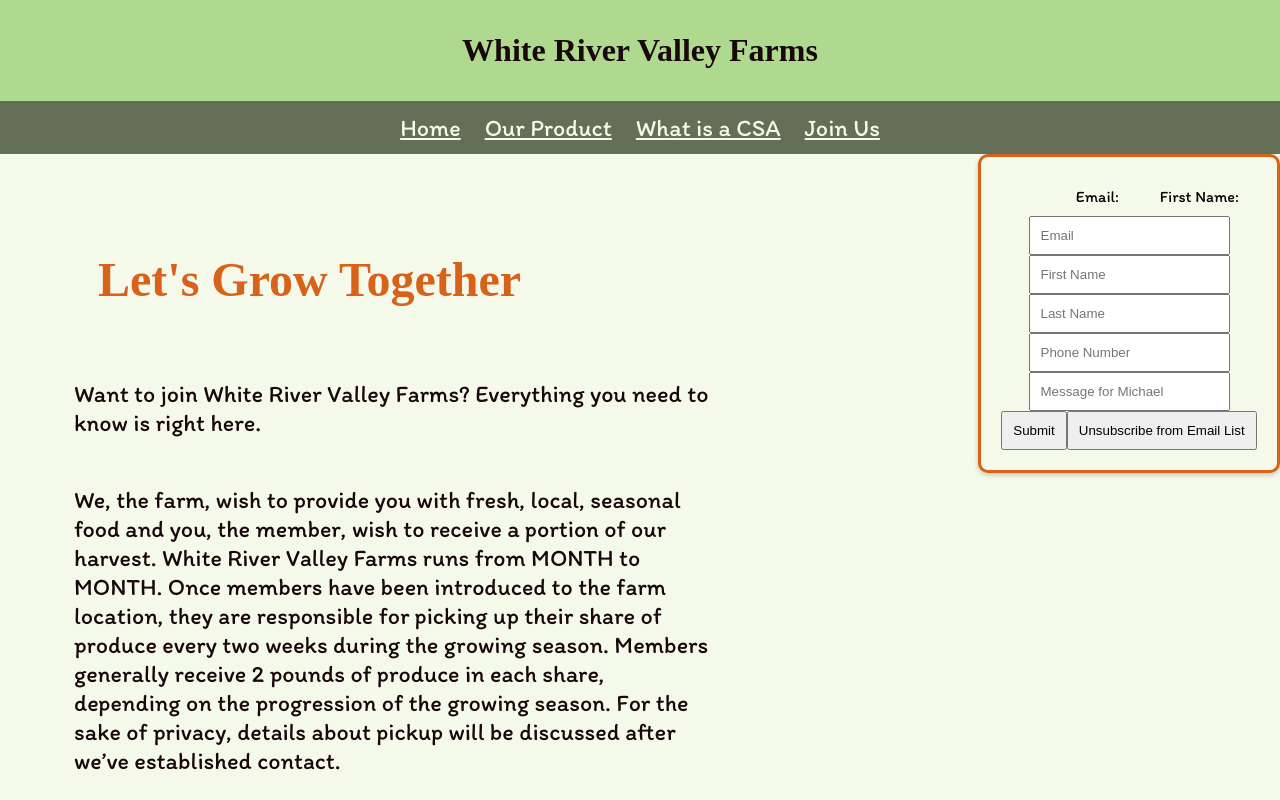
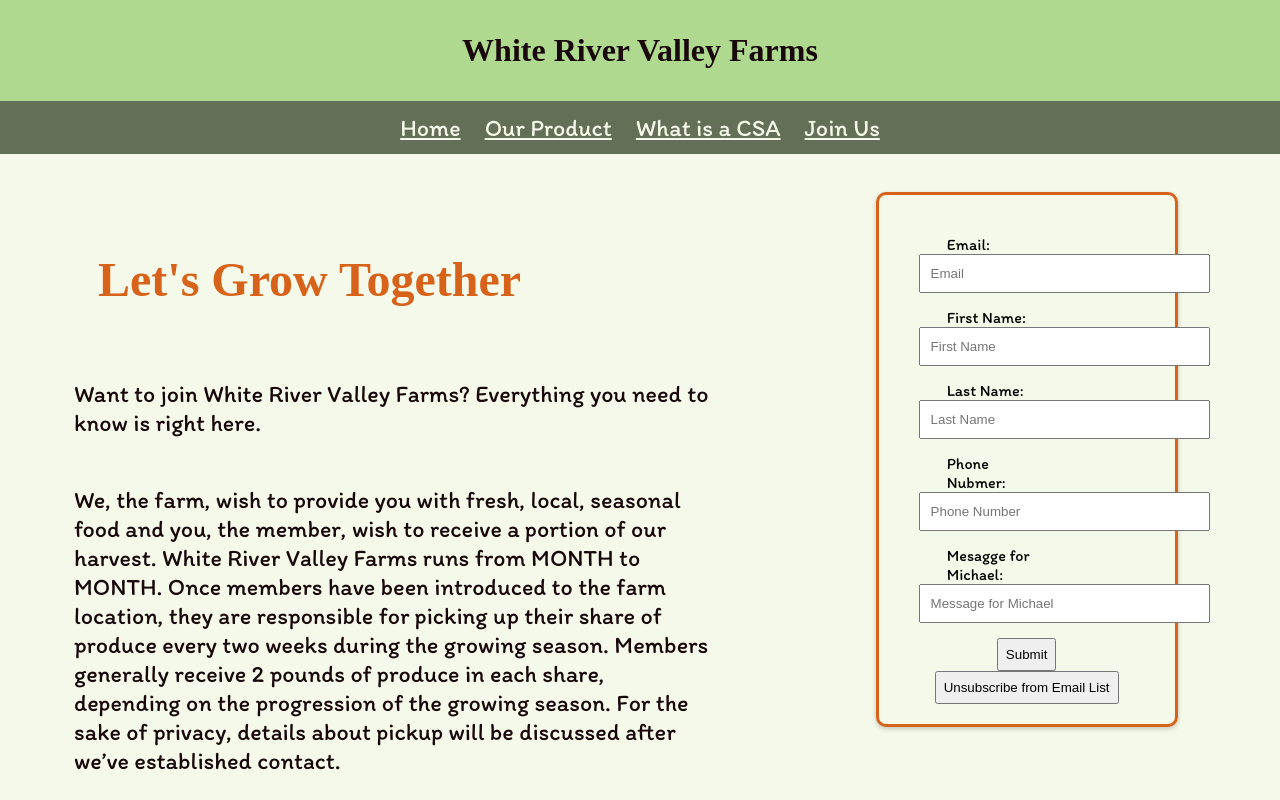
Before and after one commit to SeanGreeley/Fall2024_SCP_WhiteRiverValleyFarms, a React (Create React App) app in the folder my-app/: page /join in a window 1280 px wide. Shown: the top 800 px of the page. Built offline with nearby package versions, Linux system fonts and the light colour scheme; a web font is replaced by a local one.

Commit message:
finishing touches for join us page

```diff
--- a/my-app/src/module/Join_us.js
+++ b/my-app/src/module/Join_us.js
@@ -31,6 +31,8 @@ function JoinUs() {
     fontFamily: 'Itim'
   };
   const form = {
+    marginTop: "3%",
+    marginRight: "8%",
     backgroundColor: colors.ivory,
     position:"fixed",
     border: `3px solid ${colors.orange}`,
@@ -58,15 +60,25 @@ function JoinUs() {
     gap: "20px"
   };
   const inputLabel = {
+    paddingLeft: "13%",
     gridColumn: "1",
-    padding: "10px",
-    display: "inline-block",
+    //display: "inline-block",
     width: "100px",
-    textAlign: "right"
+    textAlign: "left"
   };
   const inputStyle = {
+    marginBottom: "15px",
     gridColumn: "2",
     padding: "10px",
+    paddingRight: "100px",
+    textAlign: "left"
+  };
+  const buttonStyle = {
+    padding: "7px",
+  };
+  const spacer = {
+    margin: "20px",
+    marginBottom: "0px"
   };
     return (
         <div id='root' className="App">
@@ -90,15 +102,20 @@ function JoinUs() {
             <p style = {paragraphStyles}>{allText['join-us']['form-opening']}</p>
           </div>
           <div style = {form}>
-            <p style = {inputLabel}>Email: </p>
-            <p style = {inputLabel}>First Name: </p>
+            <div style = {spacer}>
+              <p style = {inputLabel}>Email: </p>
               <input style = {inputStyle} type="email" id="email" name="email" placeholder='Email' required/><br></br>
+              <p style = {inputLabel}>First Name: </p>
               <input style = {inputStyle} type="text" id="fname" name="fname" placeholder='First Name' required /><br></br>
+              <p style = {inputLabel}>Last Name: </p>
               <input style = {inputStyle} type="text" id="lname" name="lname" placeholder='Last Name' required/><br></br>
+              <p style = {inputLabel}>Phone Nubmer: </p>
               <input style = {inputStyle} type="tel" id="number" name="number" placeholder='Phone Number' required/><br></br>
+              <p style = {inputLabel}>Mesagge for Michael: </p>
               <input style = {inputStyle} type="text" id="msg" name="msg" placeholder='Message for Michael' /><br></br>
-              <input style = {inputStyle} type="submit" value="Submit" />
-              <input style = {inputStyle} type="submit" value="Unsubscribe from Email List" />
+              <input style = {buttonStyle} type="submit" value="Submit" />
+              <input style = {buttonStyle} type="submit" value="Unsubscribe from Email List" />
+            </div>
           </div>
         </div>
         <Footer/>
```
